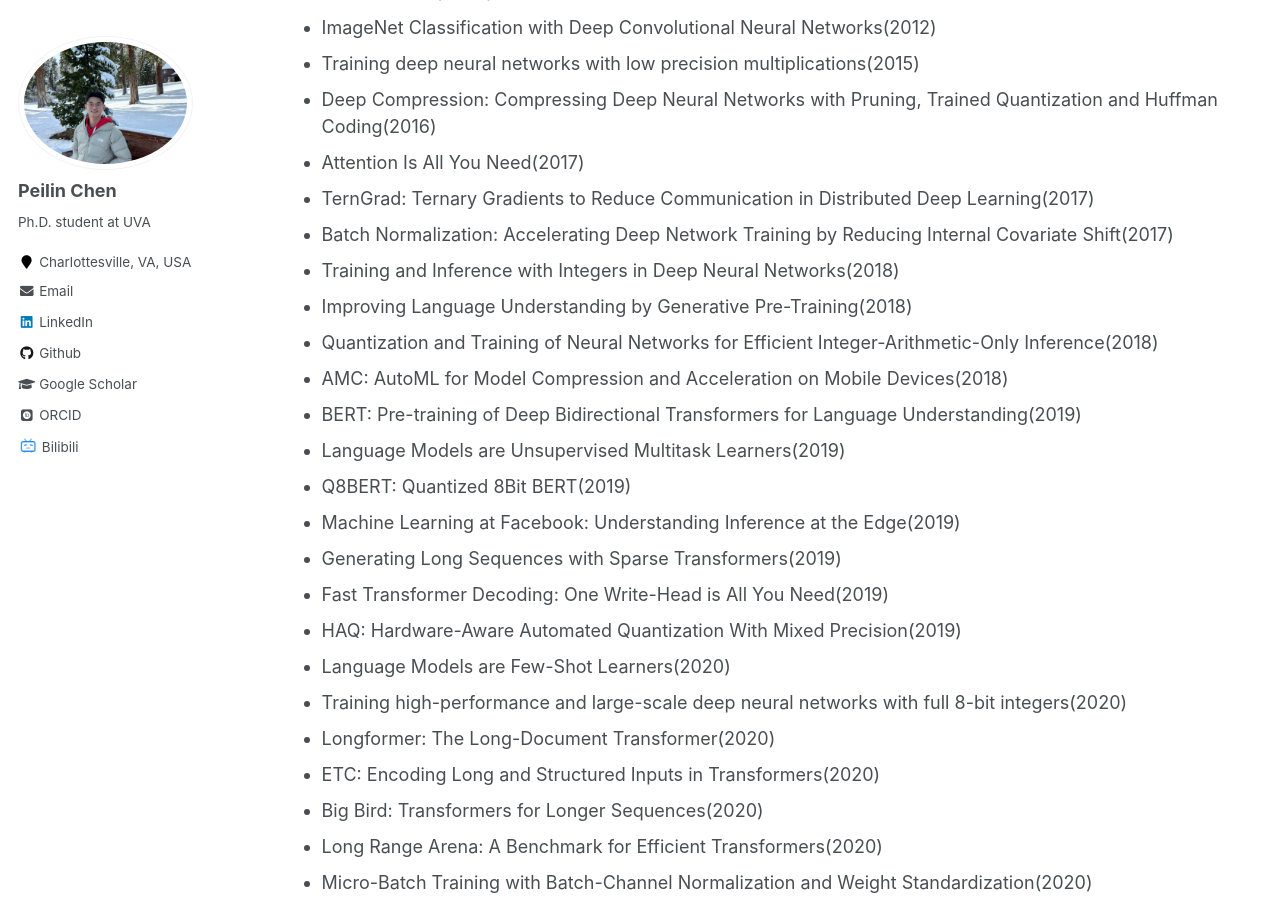
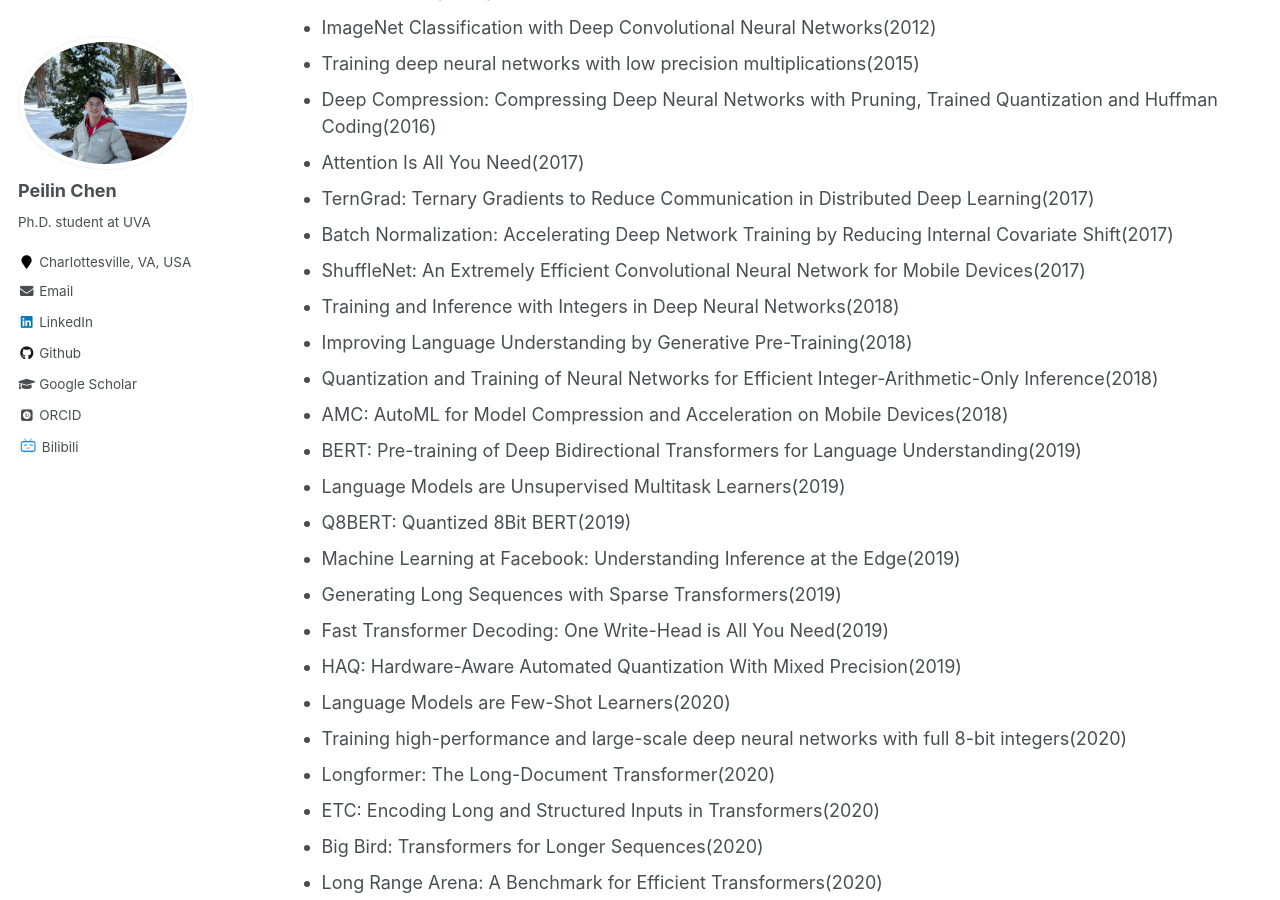
Before and after one commit to peilin-chen/peilin-chen.github.io, a Jekyll site: the page built from _pages/reading list.md, in a window 1280 px wide and 900 px high, scrolled down 11148 px. Built offline with Jekyll 4.4.1, drawn with Linux system fonts in a browser that asks for light colours; some web fonts are replaced; formulas are drawn with MathJax 3.

Commit message:
Update reading list.md

```diff
--- a/_pages/reading list.md
+++ b/_pages/reading list.md
@@ -259,6 +259,7 @@ author_profile: true
   - Attention Is All You Need(2017)
   - TernGrad: Ternary Gradients to Reduce Communication in Distributed Deep Learning(2017)
   - Batch Normalization: Accelerating Deep Network Training by Reducing Internal Covariate Shift(2017)
+  - ShuffleNet: An Extremely Efficient Convolutional Neural Network for Mobile Devices(2017)
   - Training and Inference with Integers in Deep Neural Networks(2018)
   - Improving Language Understanding by Generative Pre-Training(2018)
   - Quantization and Training of Neural Networks for Efficient Integer-Arithmetic-Only Inference(2018)
```
